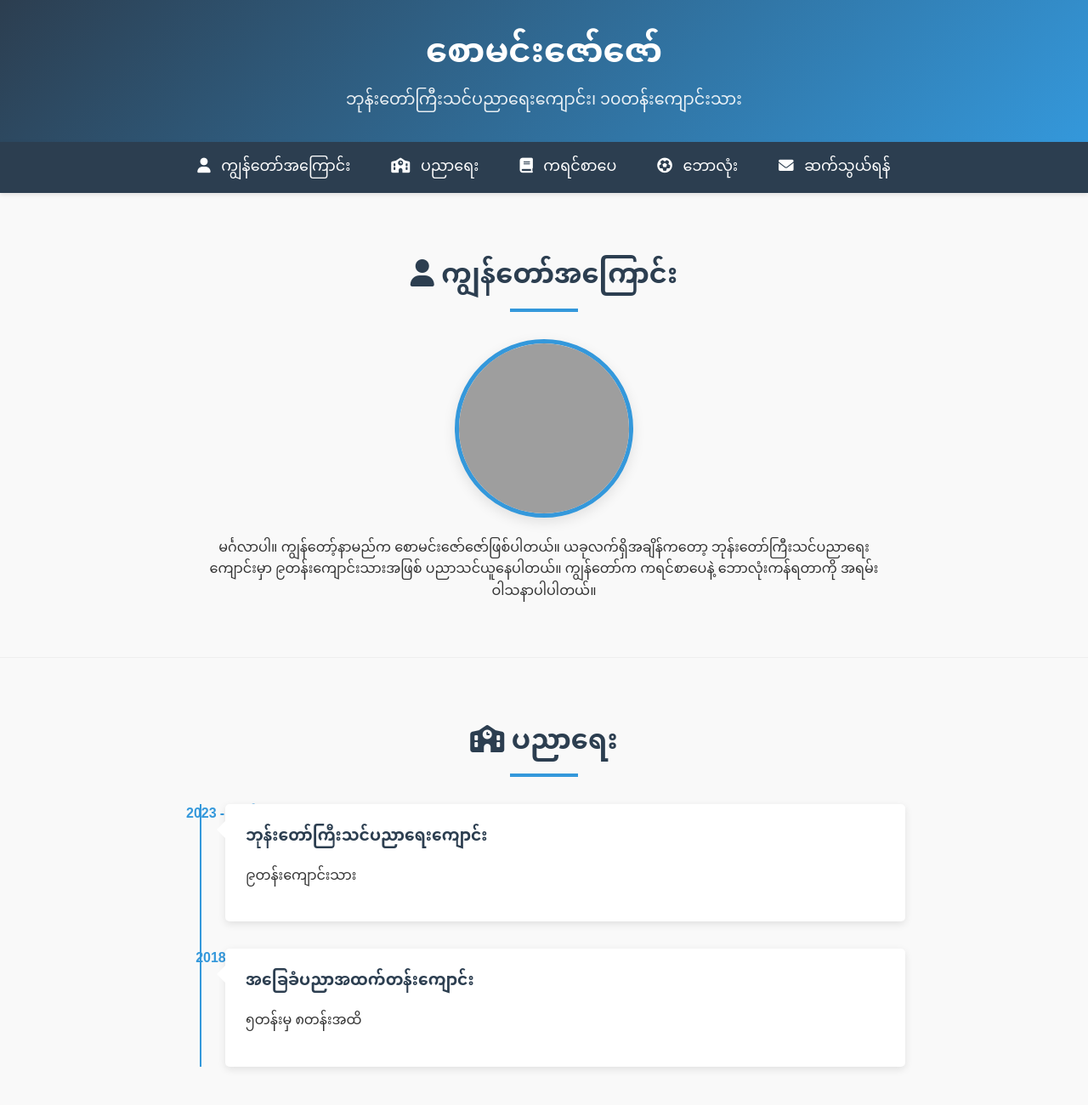
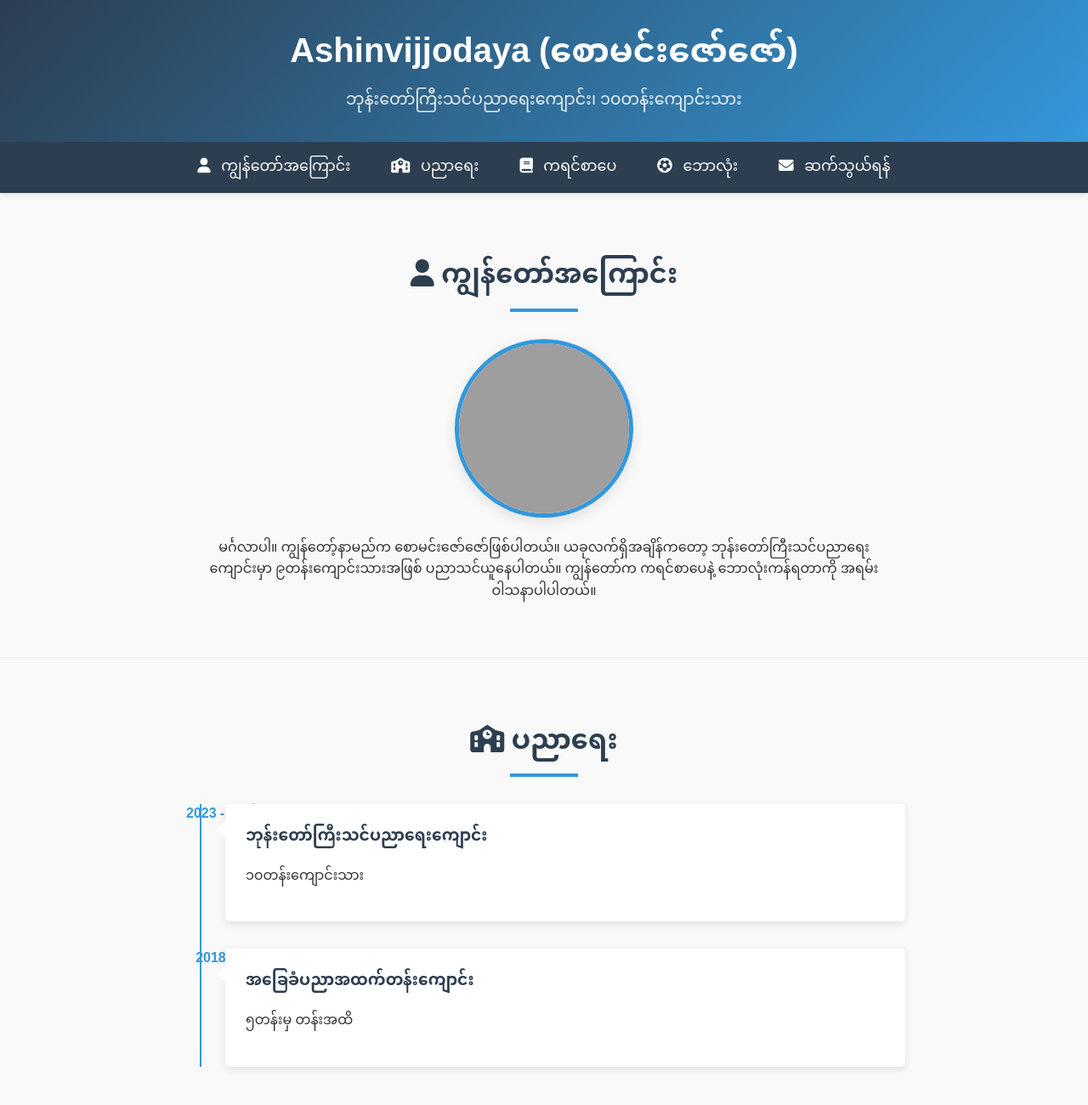
Before and after one commit to VijjoDaya/VijjoDaya.github.io, a plain HTML site: page index.html in a window 1280 px wide. Shown: the top 1300 px of the page at 85% size. Drawn offline with Linux system fonts and the light colour scheme; grey boxes are pictures that could not be loaded.

Commit message:
Update title and content in index.html

```diff
--- a/index.html
+++ b/index.html
@@ -3,14 +3,14 @@
 <head>
     <meta charset="UTF-8">
     <meta name="viewport" content="width=device-width, initial-scale=1.0">
-    <title>စောမင်းဇော်ဇော် - ကိုယ်ပိုင် အင်တာနက်စာမျက်နှာ</title>
+    <title> Ashinvijjodaya (စောမင်းဇော်ဇော်) - ကိုယ်ပိုင် အင်တာနက်စာမျက်နှာ</title>
     <link rel="stylesheet" href="style.css">
     <link rel="stylesheet" href="https://cdnjs.cloudflare.com/ajax/libs/font-awesome/6.0.0-beta3/css/all.min.css">
 </head>
 <body>
     <header>
         <div class="container">
-            <h1>စောမင်းဇော်ဇော်</h1>
+            <h1> Ashinvijjodaya (စောမင်းဇော်ဇော်)</h1>
             <p>ဘုန်းတော်ကြီးသင်ပညာရေးကျောင်း၊ ၁၀တန်းကျောင်းသား</p>
         </div>
     </header>
@@ -45,14 +45,14 @@
                     <div class="timeline-date">2023 - လက်ရှိ</div>
                     <div class="timeline-content">
                         <h3>ဘုန်းတော်ကြီးသင်ပညာရေးကျောင်း</h3>
-                        <p>၉တန်းကျောင်းသား</p>
+                        <p>၁၀တန်းကျောင်းသား</p>
                     </div>
                 </div>
                 <div class="timeline-item">
                     <div class="timeline-date">2018 - 2022</div>
                     <div class="timeline-content">
                         <h3>အခြေခံပညာအထက်တန်းကျောင်း</h3>
-                        <p>၅တန်းမှ ၈တန်းအထိ</p>
+                        <p>၅တန်းမှ တန်းအထိ</p>
                     </div>
                 </div>
             </div>
@@ -112,7 +112,7 @@
                         <input type="text" id="name" name="name" required>
                     </div>
                     <div class="form-group">
-                        <label for="email">အီးမေးလ်</label>
+                        <label for="email">အီးမေးလ်sawminzawzaw2006@gmail.com</label>
                         <input type="email" id="email" name="email" required>
                     </div>
                     <div class="form-group">
```
